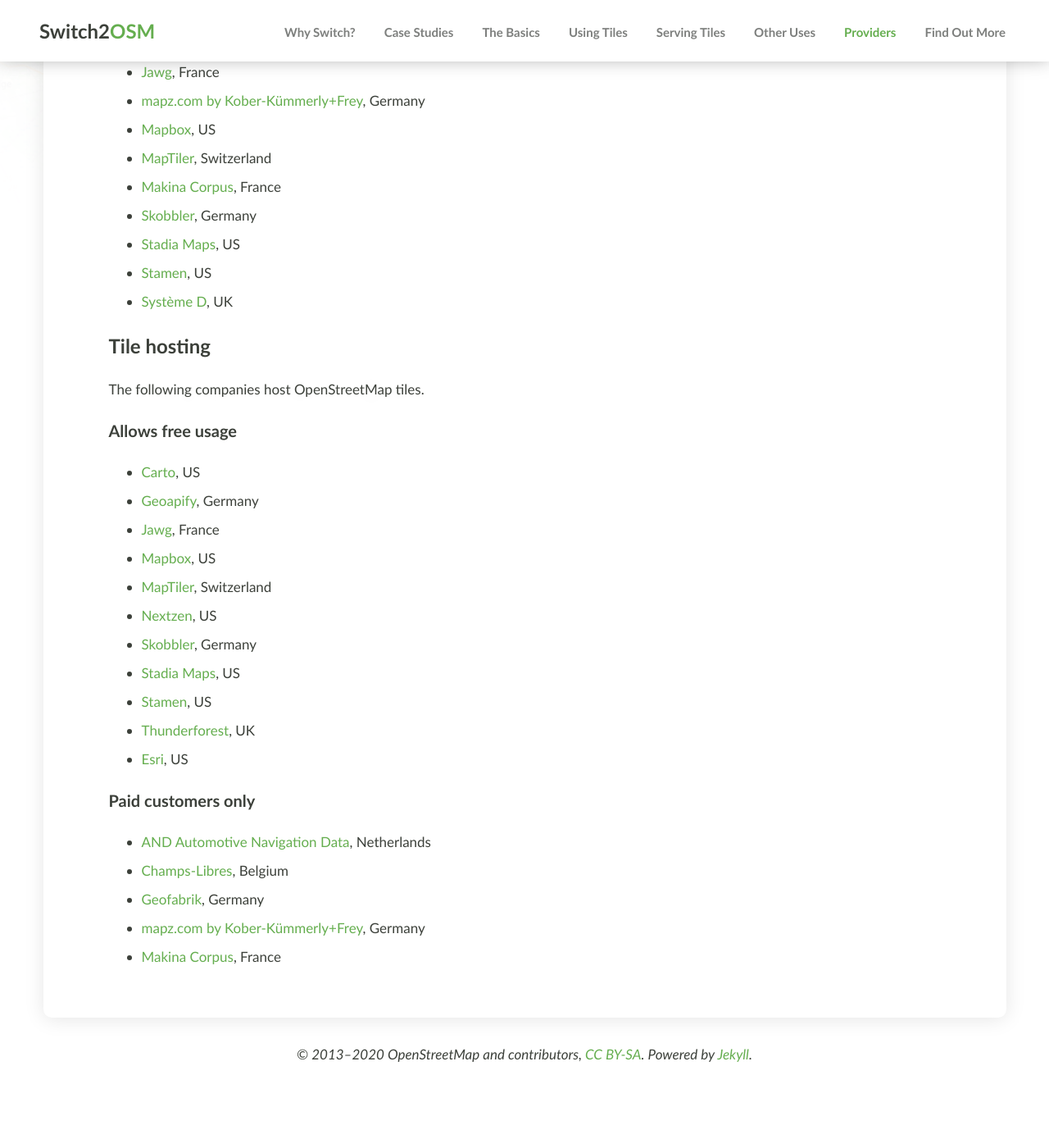
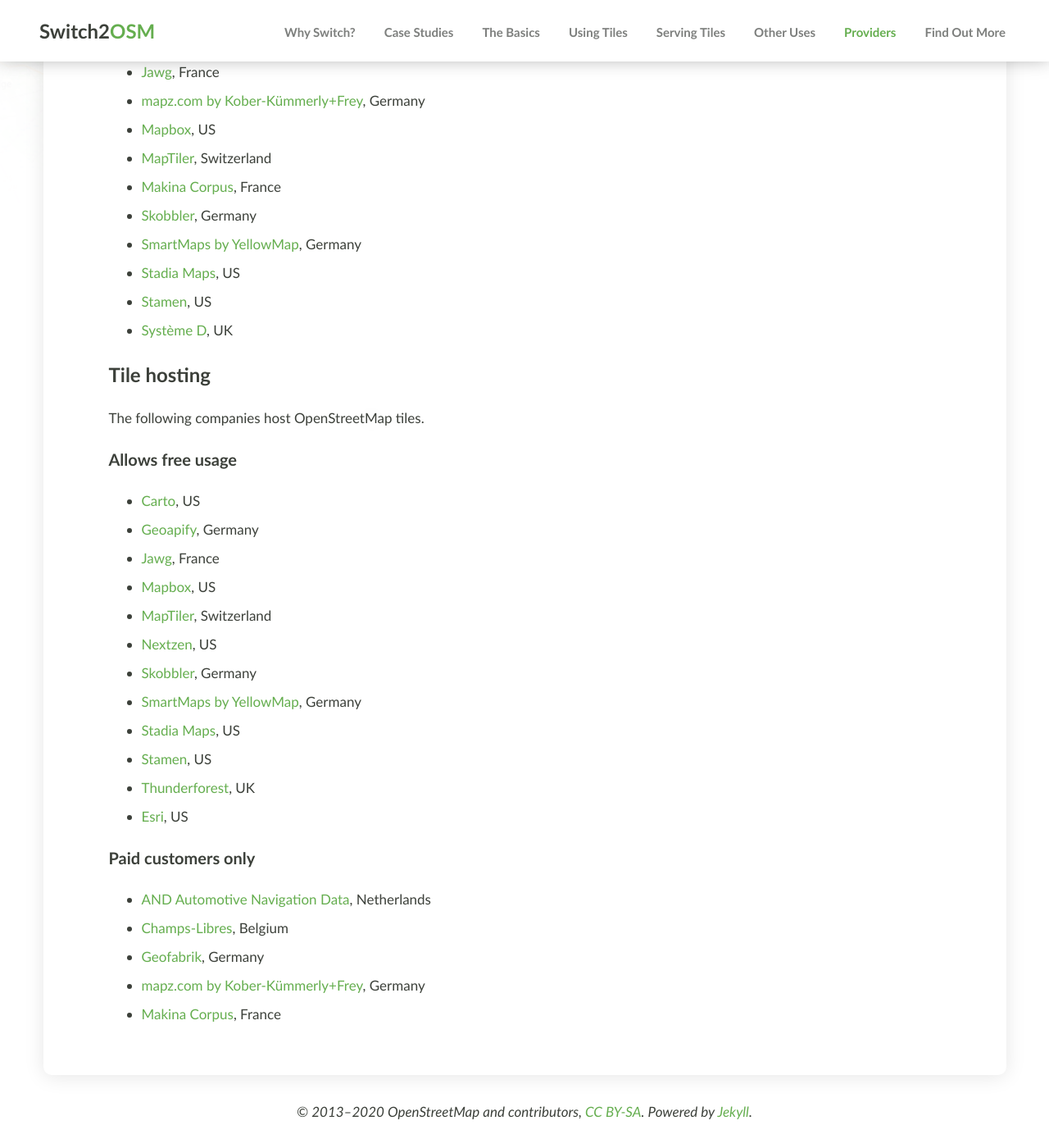
Before and after one commit to switch2osm/switch2osm, a Jekyll site: the page built from providers.md, in a window 1280 px wide and 1400 px high, scrolled down 644 px. Shown: the whole window at 82% size. Built offline with Jekyll 4.4.1, drawn with Linux system fonts in a browser that asks for light colours; comment, search, counter and statistics services are not loaded; before the commit the page ends 1974 px from its top, so only the background shows below that.

Commit message:
Update providers.md
Hi there.

SmartMaps (formerly known as YellowMaps) was established more than ten years ago and is developed by YellowMap AG which is a Bronze Corporate Member of the OSM foundation.
In addition to a free usage via SmartMaps Free, we also provide assistance and support when switiching to OSM from other map platforms.
It would be great to be added to these lists.

Thank you :)

```diff
--- a/providers.md
+++ b/providers.md
@@ -22,6 +22,7 @@
 * [MapTiler](https://www.maptiler.com/), Switzerland
 * [Makina Corpus](https://makina-corpus.com/), France
 * [Skobbler](https://developer.skobbler.com/), Germany
+* [SmartMaps by YellowMap](https://www.smartmaps.net/en/), Germany
 * [Stadia Maps](https://stadiamaps.com), US
 * [Stamen](https://www.stamen.com/), US
 * [Système D](https://www.systemeD.net/openstreetmap/ "OpenStreetMap consultancy by Richard Fairhurst"), UK
@@ -39,6 +40,7 @@
 * [MapTiler](https://www.maptiler.com/), Switzerland
 * [Nextzen](https://www.nextzen.org/), US
 * [Skobbler](https://developer.skobbler.com/), Germany
+* [SmartMaps by YellowMap](https://www.smartmaps.net/en/), Germany
 * [Stadia Maps](https://stadiamaps.com), US
 * [Stamen](https://stamen.com/), US
 * [Thunderforest](https://www.thunderforest.com), UK
```
